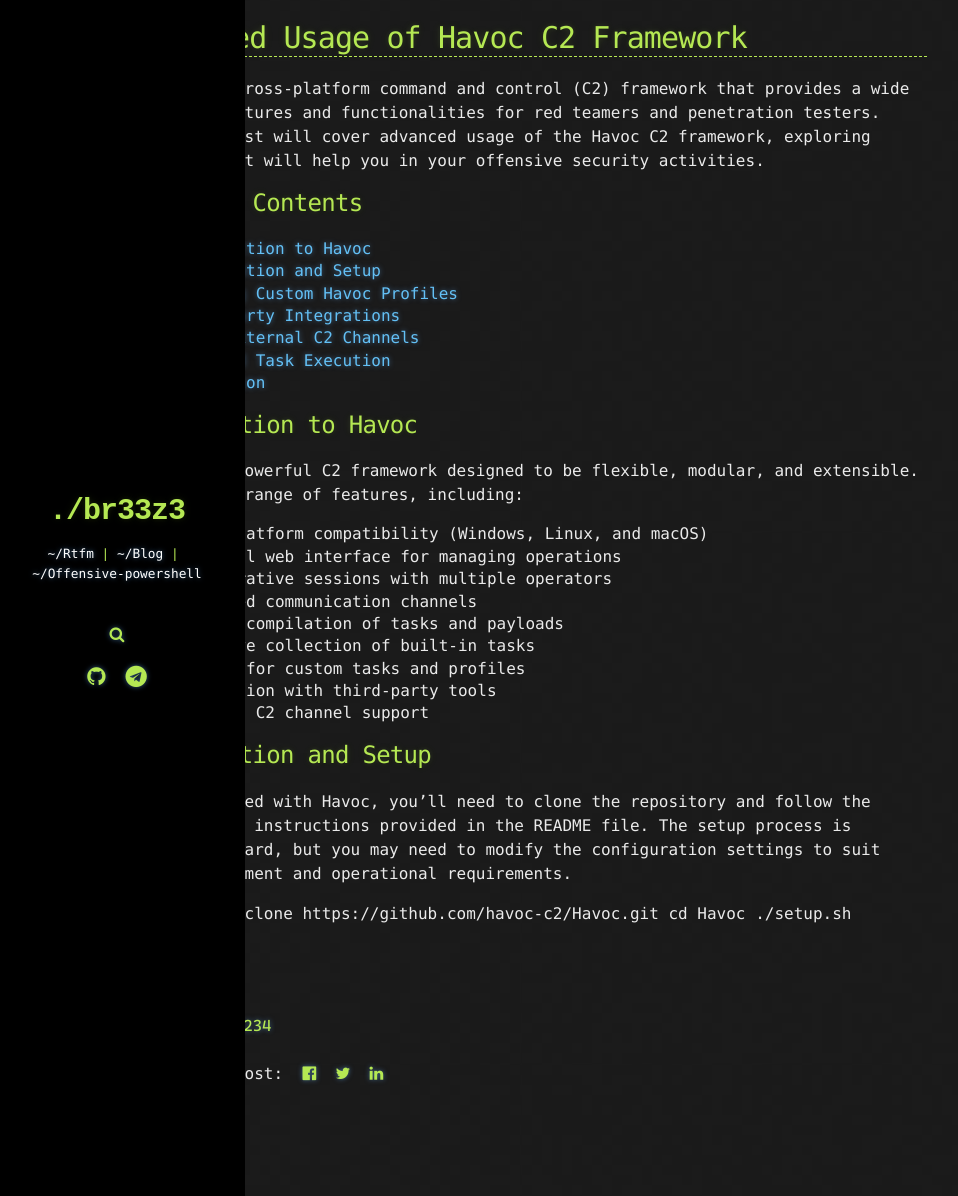
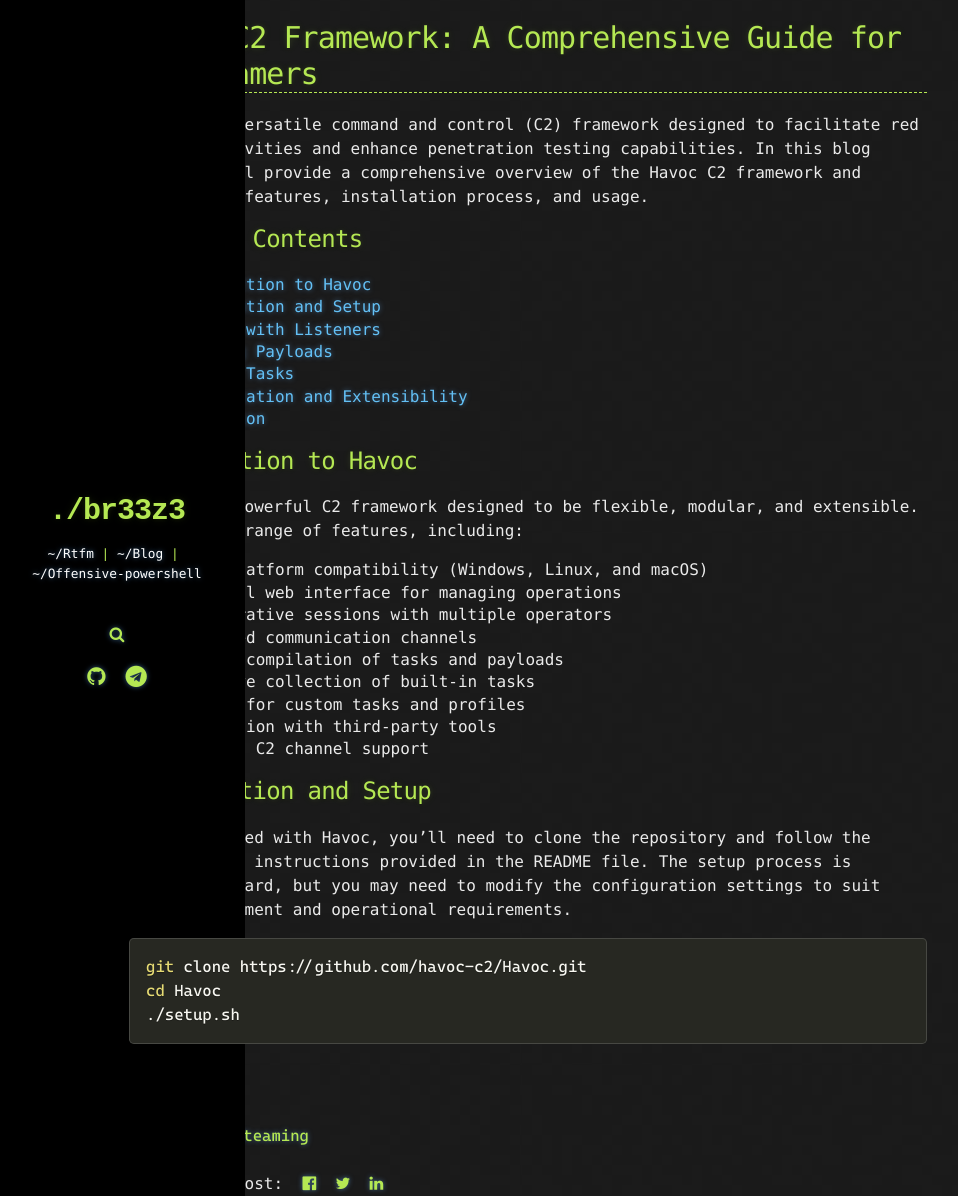
Before and after one commit to br33z3/br33z3.github.io, a Jekyll site: the page built from _blog/2020/test2.md, in a window 1280 px wide and 1196 px high. Shown: the whole window, without its empty margins (11-969 px from the left). Built offline with Jekyll 4.4.1, drawn with Linux system fonts in a browser that asks for light colours; comment, search, counter and statistics services are not loaded.

Commit message:
Update test2.md

````diff
--- a/_blog/2020/test2.md
+++ b/_blog/2020/test2.md
@@ -1,22 +1,22 @@
 ---
 layout: blog
-title: "Advanced Usage of Havoc C2 Framework"
-tags: test 1234
+title: "Havoc C2 Framework: A Comprehensive Guide for Red Teamers"
+tags: C2 Redteaming
 comments: true
 date: 2022-10-30
 ---
 
-# Advanced Usage of Havoc C2 Framework
+# Havoc C2 Framework: A Comprehensive Guide for Red Teamers
 
-Havoc is a cross-platform command and control (C2) framework that provides a wide range of features and functionalities for red teamers and penetration testers. This blog post will cover advanced usage of the Havoc C2 framework, exploring features that will help you in your offensive security activities.
+Havoc is a versatile command and control (C2) framework designed to facilitate red teaming activities and enhance penetration testing capabilities. In this blog post, we will provide a comprehensive overview of the Havoc C2 framework and explore its features, installation process, and usage.
 
 ## Table of Contents
 1. [Introduction to Havoc](#introduction-to-havoc)
 2. [Installation and Setup](#installation-and-setup)
-3. [Creating Custom Havoc Profiles](#creating-custom-havoc-profiles)
-4. [Third-Party Integrations](#third-party-integrations)
-5. [Using External C2 Channels](#using-external-c2-channels)
-6. [Advanced Task Execution](#advanced-task-execution)
+3. [Working with Listeners](#working-with-listeners)
+4. [Creating Payloads](#creating-payloads)
+5. [Running Tasks](#running-tasks)
+6. [Customization and Extensibility](#customization-and-extensibility)
 7. [Conclusion](#conclusion)
 
 ## Introduction to Havoc
@@ -41,3 +41,4 @@ To get started with Havoc, you'll need to clone the repository and follow the in
 git clone https://github.com/havoc-c2/Havoc.git
 cd Havoc
 ./setup.sh
+```
````
